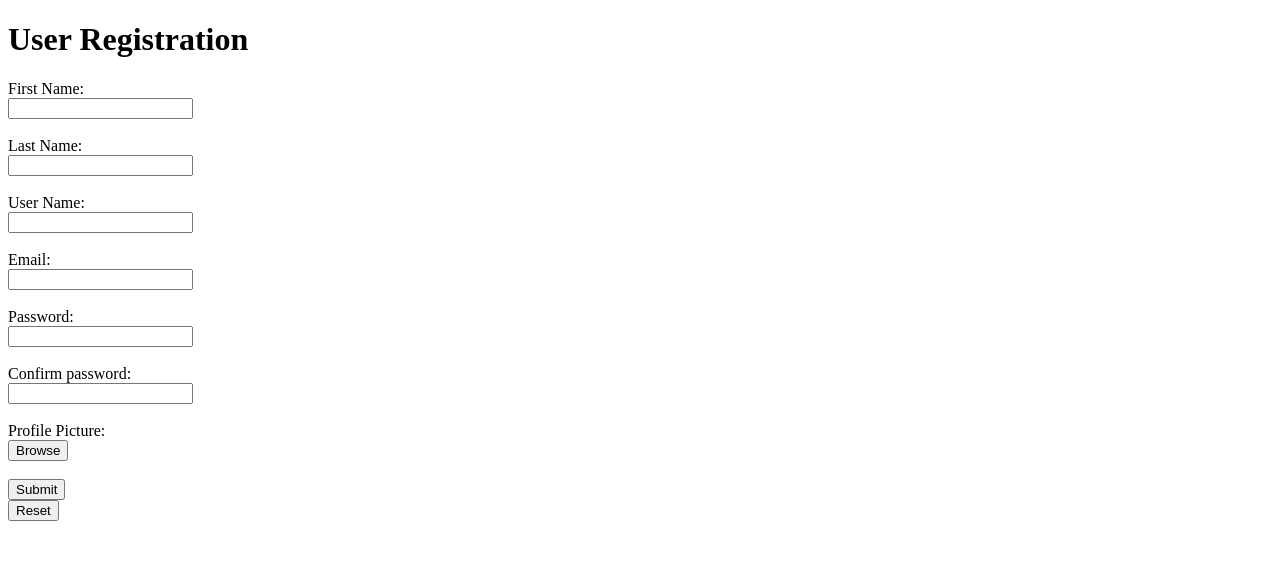
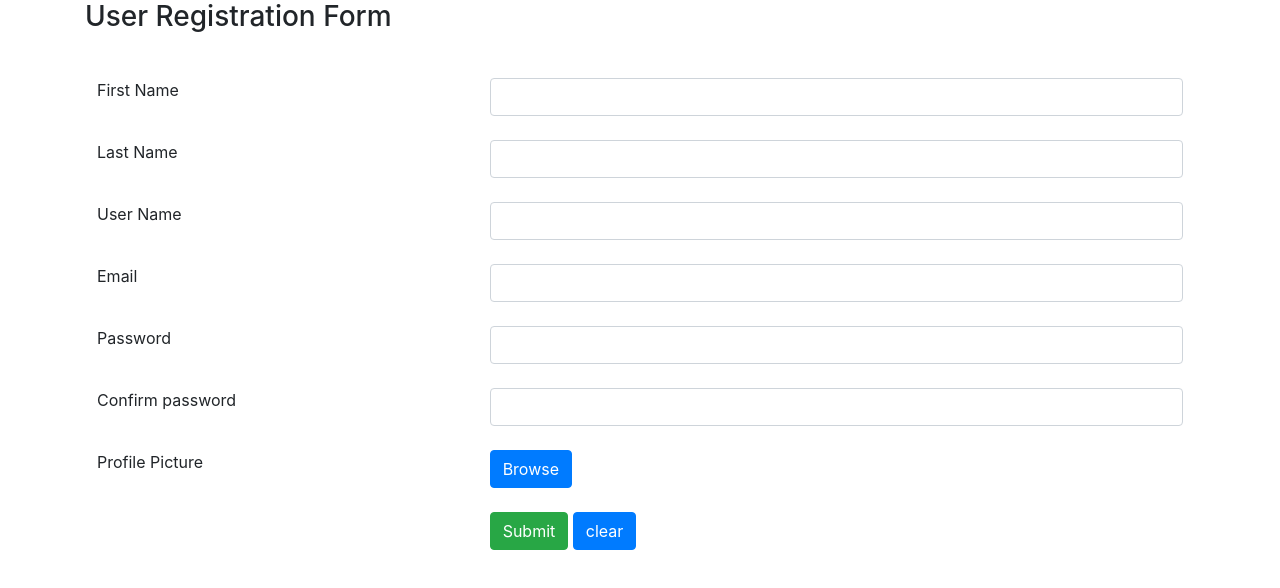
Before and after one commit to MadhuHarika/testing_val, a plain HTML site: page index.html in a window 1280 px wide. Drawn offline with nearby package versions, Linux system fonts and the light colour scheme.

Commit message:
third commit

```diff
--- a/index.html
+++ b/index.html
@@ -1,88 +1,57 @@
 <!DOCTYPE html>
-<html lang="en">
+<html>
 <head>
-    <meta charset="UTF-8">
     <title>User Registration</title>
+    <meta charset="utf-8">
+    <meta name="viewport" content="width=device-width,initial-scale=1">
+    <link rel="stylesheet" href="https://stackpath.bootstrapcdn.com/bootstrap/4.5.2/css/bootstrap.min.css" integrity="sha384-JcKb8q3iqJ61gNV9KGb8thSsNjpSL0n8PARn9HuZOnIxN0hoP+VmmDGMN5t9UJ0Z" crossorigin="anonymous">
+    <script type="text/javascript" src="js/code_js.js"></script>
 </head>
 <body>
 <div class="container">
-    <div class="row">
-        <h1>User Registration</h1>
-    </div>
-    <div class="row">
-        <form  name="myForm" >
-            <div class="row">
-                <div class="col-6">
-                    <label for="fname">First Name:</label>
-                </div>
-                <div class="col-6">
-                    <input type="text"  class="form-control" id="fname" name="FirstName"/>
-                </div>
-            </div>
-            <br>
-            <div class="row">
-                <div class="col-6">
-                    <label for="lname">Last Name:</label>
-                </div>
-                <div class="col-6">
-                    <input type="text" class="form-control" id="lname" name="LastName"/>
-                </div>
-            </div>
-            <br>
-            <div class="row">
-                <div class="col-6">
-                    <label for="Uname">User Name:</label>
-                </div>
-                <div class="col-6">
-                    <input type="text" class="form-control" name="UserName" id="Uname">
-                </div>
-            </div>
-            <br>
-            <div class="row">
-                <div class="col-6">
-                    <label for="Email">Email:</label>
-                </div>
-                <div class="col-6">
-                    <input type="email" class="form-control" name="emailid" id="id">
-                </div>
-            </div>
-            <br>
-            <div class="row">
-                <div class="col-6">
-                    <label for="pwd">Password:</label>
-                </div>
-                <div class="col-6">
-                    <input type="password" class="form-control" name="password" id="pwd">
-                </div>
-            </div>
-            <br>
-            <div class="row">
-                <div class="col-6">
-                    <label for="cpwd">Confirm password:</label>
-                </div>
-                <div class="col-6">
-                    <input type="password" class="form-control" name="cpassword" id="cpwd">
-                </div>
-            </div>
-            <br>
-            <div class="row">
-                <div class="col-6">
-                    <label for="cpwd">Profile Picture:</label>
-                </div>
-                <div class="col-6">
-                    <button type="button" class="btn btn-lg btn-primary"> Browse </button>
-                </div>
-            </div>
-            <br>
-            <div class="row">
-                <div class="col-8">
-                    <button type="button" class="btn btn-lg btn-success">Submit</button>
-                </div>
-                <div class="col-4">
-                    <button type="submit" class="btn btn-lg btn-primary" >Reset</button>
-                </div>
-            </div>
-        </form>
-    </div>
-   </body>
+    <form class="form-group">
+    <table class="table table-borderless">
+        <thead class="text-center">
+        <th>
+            <tr><h3>User Registration Form</h3></tr>
+        </th>
+        </thead>
+        <tbody>
+        <tr>
+            <td><label for="fname">First Name</label></td>
+            <td><input type="text"  class="form-control"  name="FirstName"  /></td>
+        </tr>
+        <tr>
+            <td><label for="lname">Last Name</label></td>
+            <td><input type="text" class="form-control"  name="LastName" /></td>
+        </tr>
+        <tr>
+            <td><label for="Uname">User Name</label></td>
+            <td><input type="text" class="form-control" name="UserName" ></td>
+        </tr>
+        <tr>
+            <td><label for="Email">Email</label></td>
+            <td><input type="email" class="form-control" name="emailid" onblur="valid()"></td>
+        </tr>
+        <tr>
+            <td><label for="pwd">Password</label></td>
+            <td><input type="password" class="form-control" name="password"  onblur="valpwd()"></td>
+        </tr>
+        <tr>
+            <td><label for="cpwd">Confirm password</label></td>
+            <td><input type="password" class="form-control" name="cpassword" id="cpwd" onblur="valcpwd()"></td>
+        </tr>
+        <tr>
+            <td><label for="pic">Profile Picture</label></td>
+            <td><button type="button" class="btn btn-primary"> Browse </button></td>
+        </tr>
+        <tr>
+            <td></td>
+            <td><button type="button" class="btn  btn-success" onclick="valfname(); vallname(); valUname();">Submit</button> <button type="submit" class="btn btn-primary" >clear</button></td>
+        </tr>
+        </tbody>
+    </table>
+    </form>
+</div>
+</body>
 </html>
--- a/js/code_js.js
+++ b/js/code_js.js
@@ -0,0 +1,43 @@
+function valfname()
+{
+
+   var regName = /^[a-zA-Z]+ [a-zA-Z]+$/;
+    var name = document.getElementsByName('FirstName').value;
+    if(!regName.test(name)){
+        alert('Enter alphabets only!!!');
+    }else{
+        alert('Valid name given.');
+    }
+
+}
+
+function vallname()
+{
+    var regName=/^[a-zA-Z]+ [a-zA-Z]+$/;
+    var name = document.getElementsByName('LastName').value;
+    if(!regName.test(name)){
+        alert('Enter alphabets only!!!');
+    }else{
+        alert('Valid name given.');
+    }
+
+}
+function valUname()
+{
+    var regName=/^[A-Za-z0-9_@\.]|@{2,}|\.{5,};
+    var name=document.getElementsByName('UserName').value;
+    var len=name.length;
+    let at = document.getElementsByName('UserName').value.indexOf("[0-9]")
+    if(len(name)<8 || len(name)>12)
+    {
+        alert('Length of username should be between 8 & 12 ');
+    }
+    else if (at == -1)
+    {
+        alert('User name must not start with number');
+    }
+    else
+    {
+        alert('user name can not be blank');
+    }
+}
```
